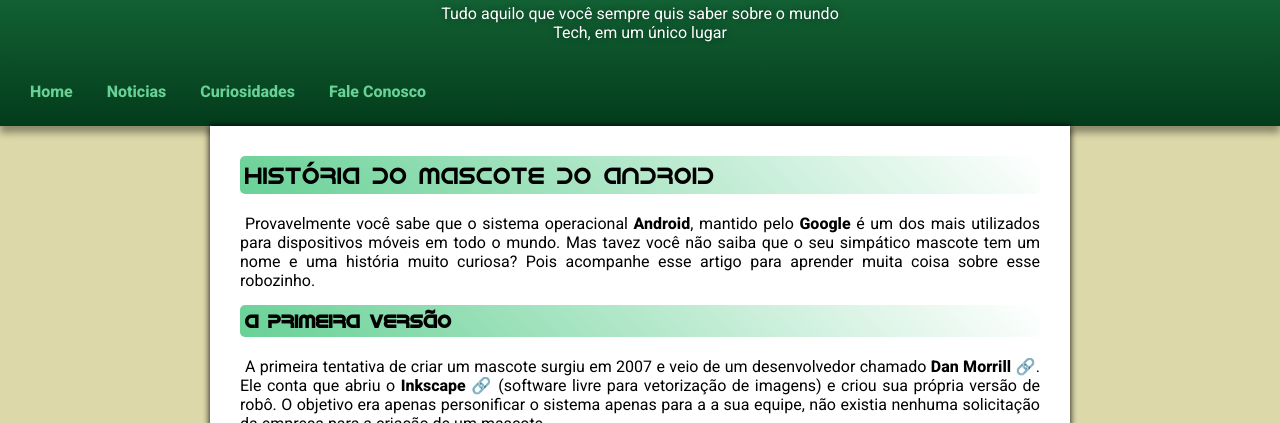
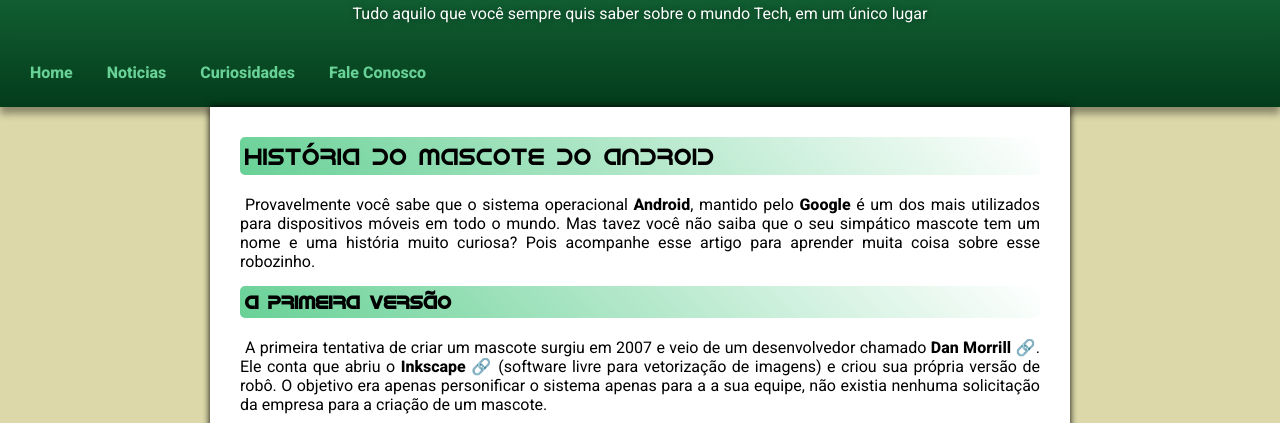
Before and after one commit to magalhaesjuliano08/Site-Android, a plain HTML site: page index.html in a window 1280 px wide. Shown: the part 103-526 px from the top of the page. Drawn offline with Linux system fonts and the light colour scheme.

Commit message:
Update index.html
Realizando alteracao no paragrafo abaixo do h1

```diff
--- a/index.html
+++ b/index.html
@@ -14,7 +14,7 @@
 <body>
   <header>
     <h1>Curiosidade de Tecnologia</h1>
-    <p>Tudo aquilo que você sempre quis saber sobre o mundo</p> <p>Tech, em um único lugar</p>
+    <p>Tudo aquilo que você sempre quis saber sobre o mundo Tech, em um único lugar</p>
     <nav>
       <a href="#">Home</a>
       <a href="#">Noticias</a>
```
